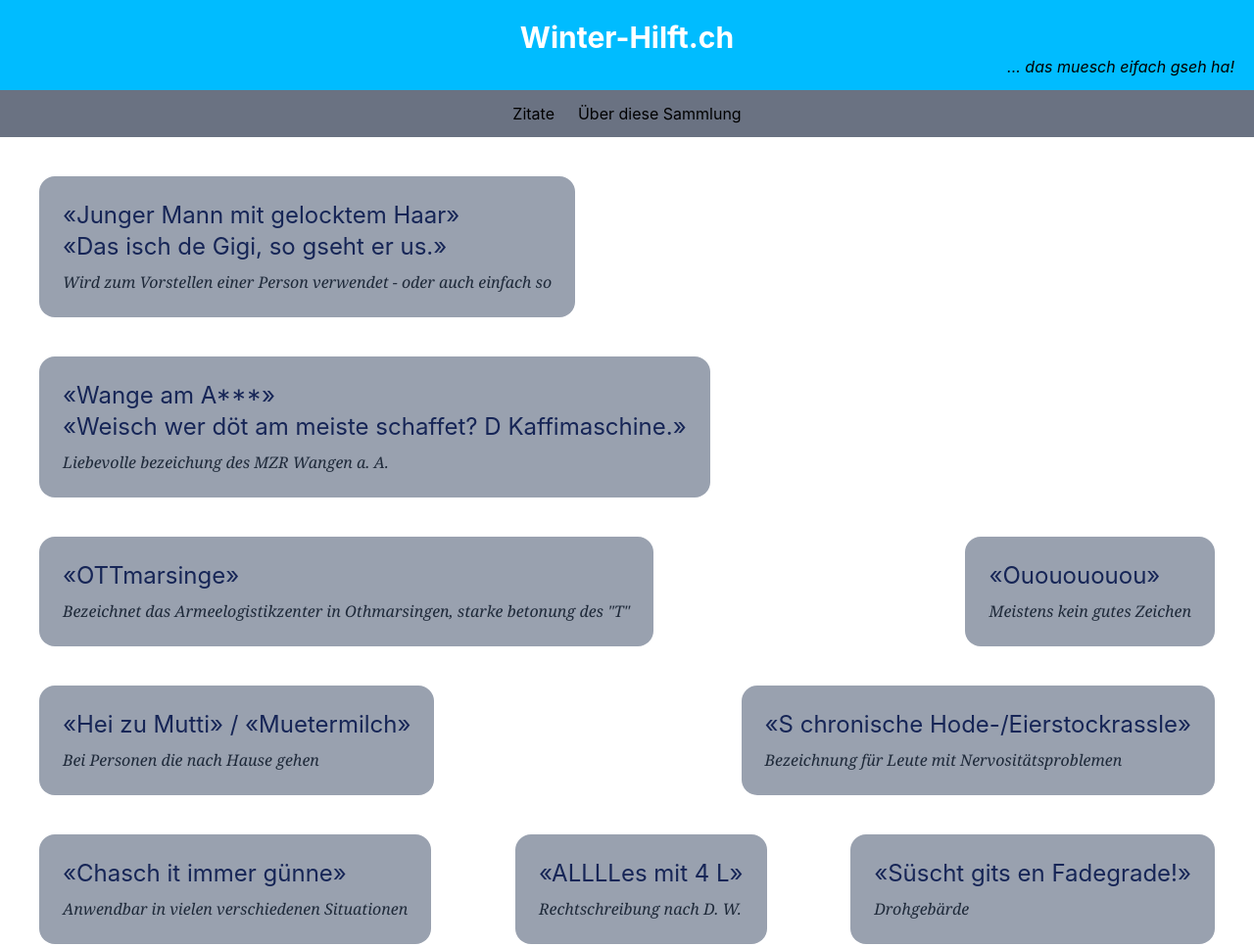
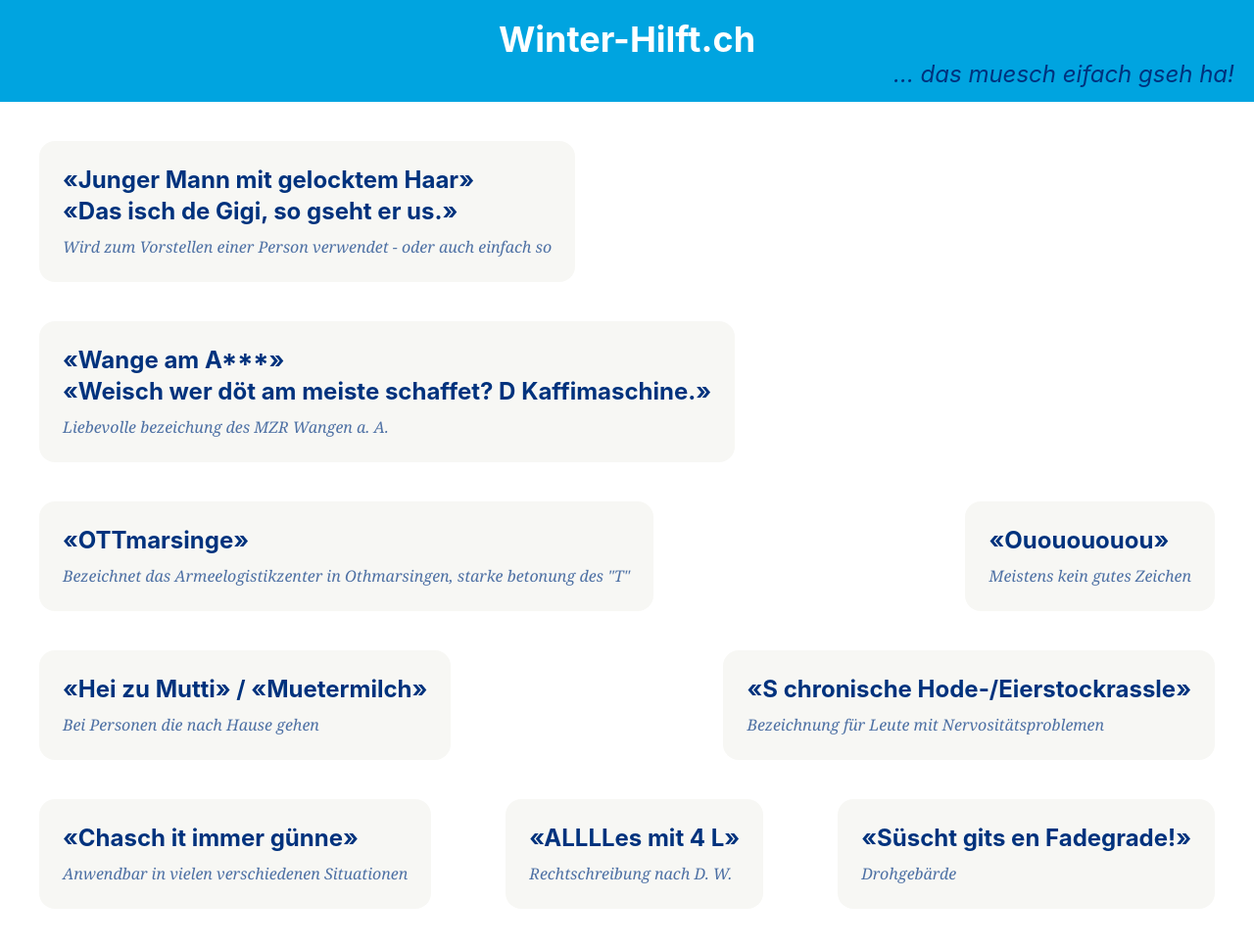
Before and after one commit to webermael/winter, a plain HTML site: page index.html in a window 1280 px wide. Shown: the top 967 px of the page at 98% size. Drawn offline with Linux system fonts and the light colour scheme.

Commit message:
update color palette

```diff
--- a/css/input.css
+++ b/css/input.css
@@ -1,7 +1,15 @@
 @import "tailwindcss";
 
+/*
 @layer components {
   .quote-card  { @apply p-6 m-5 bg-gray-400 rounded-2xl; }
   .quote-title { @apply text-2xl text-blue-950; }
   .quote-note  { @apply font-serif italic text-gray-800 mt-2; }
 }
+*/
+
+@layer components {
+  .quote-card  { @apply p-6 m-5 bg-[#F7F7F4] rounded-2xl; }
+  .quote-title { @apply text-2xl text-[#00327D] font-bold; }
+  .quote-note  { @apply font-serif italic text-[#4D70A4] mt-2; }
+}
--- a/index.html
+++ b/index.html
@@ -6,16 +6,18 @@
   <link href="./css/output.css" rel="stylesheet">
 </head>
 <body>
-  <header class="bg-sky-400 pt-5 pb-3 px-5">
-    <p class="text-3xl text-center text-white font-bold">Winter-Hilft.ch</p>
-    <p class="text-right italic">... das muesch eifach gseh ha!</p>
+  <header class="bg-[#00A4E0] pt-5 pb-3 px-5">
+    <p class="text-4xl text-center text-white font-bold">Winter-Hilft.ch</p>
+    <p class="text-right italic text-[#00327D] text-2xl">... das muesch eifach gseh ha!</p>
   </header>
+  <!--
   <nav class="bg-gray-500 flex justify-center">
     <button class="p-3">Zitate</button>
     <button class="p-3">Über diese Sammlung</button>
   </nav>
+  -->
 
-  <div class="p-5 flex flex-wrap justify-between">
+  <div class="bg-[#FFFFFF] p-5 flex flex-wrap justify-between">
     <div class="quote-card">
       <p class="quote-title">«Junger Mann mit gelocktem Haar»</p>
       <p class="quote-title">«Das isch de Gigi, so gseht er us.»</p>
```
Also changed, not shown: css/output.css.
